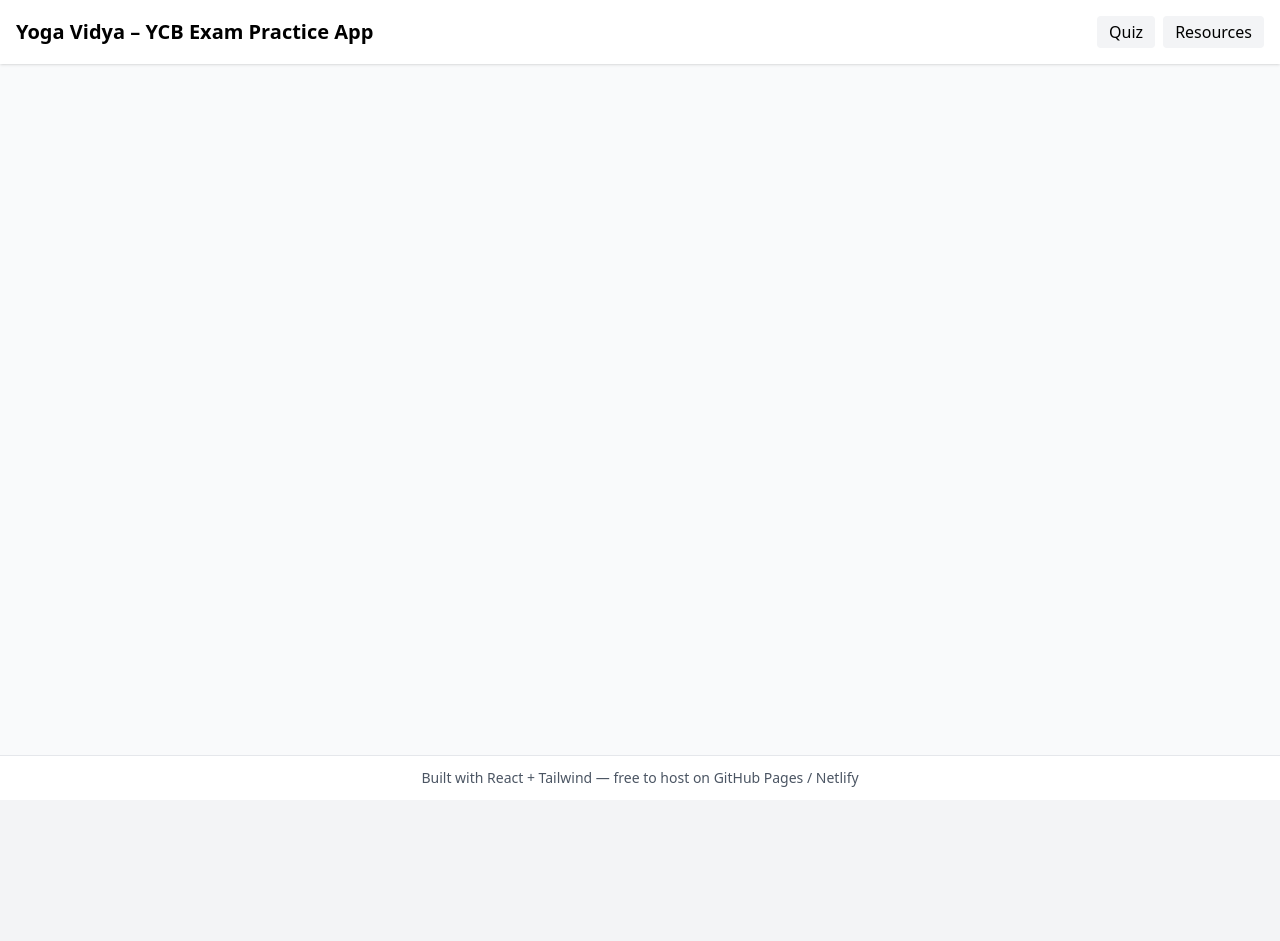
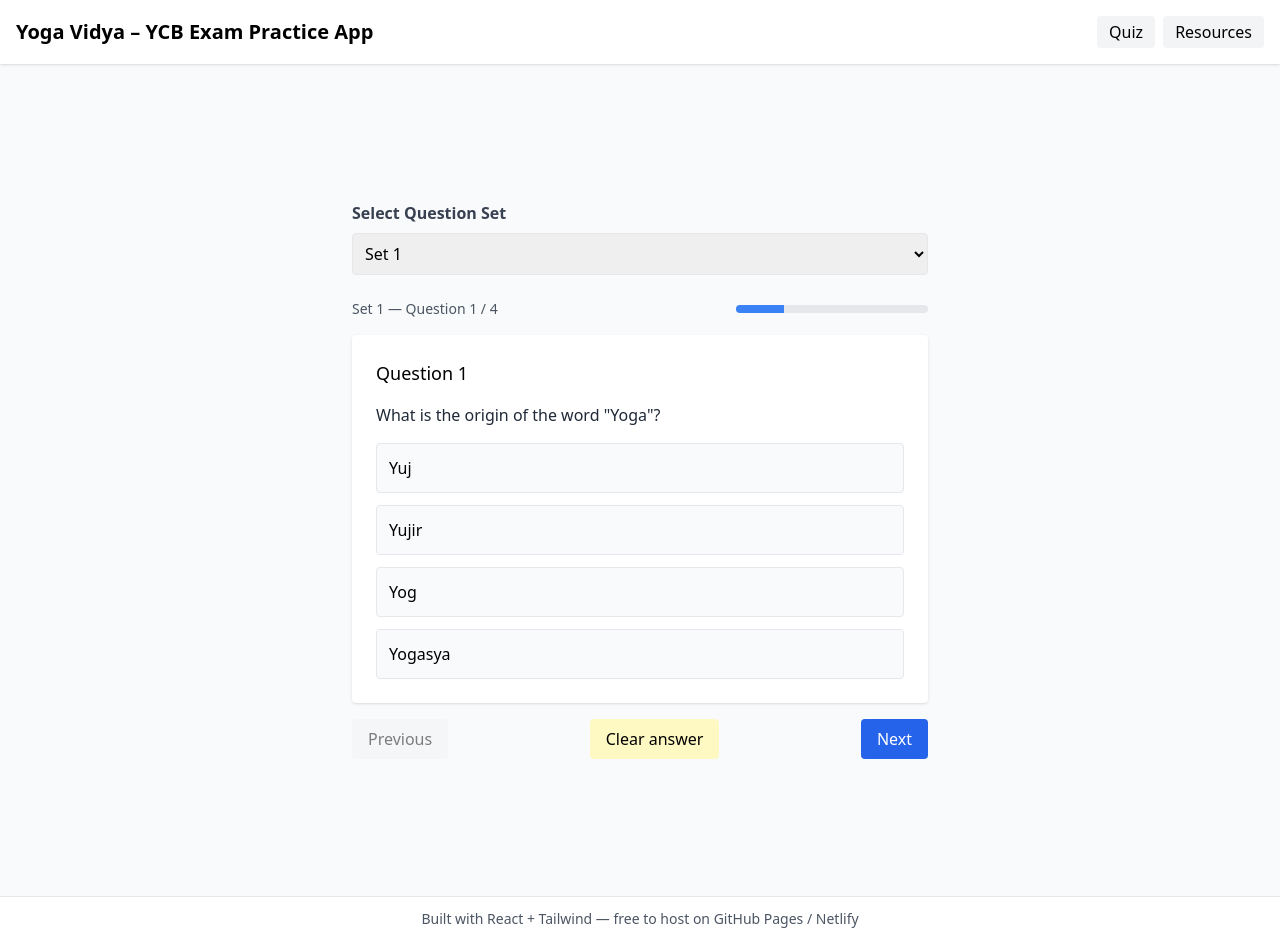
Before and after one commit to satya-yoga/yoga-quiz, a React (Vite) app: page /#/ in a window 1280 px wide. Before the commit the page ends 800 px from the top, so only its background shows below. Built offline with nearby package versions, Linux system fonts and the light colour scheme.

Commit message:
Fix redirect issue 404

```diff
--- a/package.json
+++ b/package.json
@@ -2,7 +2,7 @@
   "name": "yoga-quiz",
   "version": "1.0.0",
   "private": true,
-  "homepage": "https://satya-yoga.github.io/yoga-quiz",
+  "homepage": "https://satyoga.github.io/quiz",
   "scripts": {
     "dev": "vite",
     "build": "vite build",
--- a/public/questions-set-1.json
+++ b/public/questions-set-1.json
@@ -8,7 +8,7 @@
       "Yogasya"
     ],
     "correctIndex": 0,
-    "description": ""
+    "description": "etje"
   },
   {
     "question": "Yuj Samyoga means",
--- a/src/App.jsx
+++ b/src/App.jsx
@@ -1,4 +1,4 @@
-import { BrowserRouter as Router, Routes, Route, Link } from 'react-router-dom'
+import { HashRouter as Router, Routes, Route, Link } from 'react-router-dom'
 import Quiz from './components/Quiz'
 import Admin from './components/Admin'
 import Resources from './components/Resources'
@@ -12,13 +12,13 @@ export default function App() {
             <h1 className="text-xl font-semibold mb-2 md:mb-0 text-center md:text-left">Yoga Vidya – YCB Exam Practice App</h1>
             <nav className="space-x-2 flex flex-wrap justify-center">
               <Link
-                to="/yoga-quiz/"
+                to="/"
                 className="px-3 py-1 rounded bg-gray-100 hover:bg-blue-600 hover:text-white"
               >
                 Quiz
               </Link>
               <Link
-                to="/yoga-quiz/resources"
+                to="/resources"
                 className="px-3 py-1 rounded bg-gray-100 hover:bg-blue-600 hover:text-white"
               >
                 Resources
@@ -29,8 +29,8 @@ export default function App() {
 
         <main className="flex-1 container mx-auto px-2 py-4">
           <Routes>
-            <Route path="/yoga-quiz/" element={<Quiz />} />
-            <Route path="/yoga-quiz/resources" element={<Resources />} />
+            <Route path="/" element={<Quiz />} />
+            <Route path="/resources" element={<Resources />} />
             <Route path="/yoga-quiz/admin" element={<Admin />} />
           </Routes>
         </main>
--- a/src/components/QuestionCard.jsx
+++ b/src/components/QuestionCard.jsx
@@ -7,13 +7,21 @@ export default function QuestionCard({ q, qIndex, savedAnswer, onSelect }) {
       <div className="grid gap-3">
         {q.options.map((opt, idx) => {
           const isSelected = savedAnswer === idx
+          const isCorrect = q.correctIndex === idx
+          const btnBase = "p-3 rounded text-left border w-full"
+          let classes = btnBase + " bg-gray-50 border-gray-200"
+          if (savedAnswer != null) {
+            if (isCorrect) classes = btnBase + " bg-green-100 border-green-400"
+            else if (isSelected && !isCorrect) classes = btnBase + " bg-red-100 border-red-400"
+          } else if (isSelected) {
+            classes = btnBase + " bg-blue-50 border-blue-300"
+          }
           return (
             <button
               key={idx}
-              className={`p-3 rounded text-left border w-full transition ${
-                isSelected ? 'bg-blue-100 border-blue-500' : 'bg-gray-50 border-gray-200'
-              }`}
               onClick={() => onSelect(idx)}
+              className={classes}
+              aria-pressed={isSelected}
             >
               {opt}
             </button>
--- a/src/components/Resources.jsx
+++ b/src/components/Resources.jsx
@@ -3,10 +3,10 @@ import React from 'react'
 export default function Resources() {
   // Example books and links
   const books = [
-    { title: "Light on Yoga", author: "B.K.S. Iyengar", file: "books/Light on Yoga - B.K.S. Iyengar.pdf" },
-    { title: "Hatha Yoga Pradipika", author: "Swami Muktibodhananda", file: "books/Hatha Yoga Pradipika.pdf" },
-    { title: "Yogic Management of Common Diseases", author: "Dr. Swami Karmananda", file: "books/Yogic Management of Common Diseases.pdf" },
-    { title: "Patanjali Yoga Sutra", author: "Swami Vivekananda", file: "books/Patanjali Yoga Sutra by Swami Vivekananda.pdf" },
+    { title: "Light on Yoga", author: "B.K.S. Iyengar", file: "books/Light%20on%20Yoga%20-%20B.K.S.%20Iyengar.pdf" },
+    { title: "Hatha Yoga Pradipika", author: "Swami Muktibodhananda", file: "books/Hatha%20Yoga%20Pradipika.pdf" },
+    { title: "Yogic Management of Common Diseases", author: "Dr. Swami Karmananda", file: "books/Yogic%20Management%20of%20Common%20Diseases.pdf" },
+    { title: "Patanjali Yoga Sutra", author: "Swami Vivekananda", file: "books/Patanjali%20Yoga%20Sutra%20by%20Swami%20Vivekananda.pdf" },
 
   ]
   const websites = [
```
Also changed, not shown: 2 other files (tests, documents, lock files or other folders).
